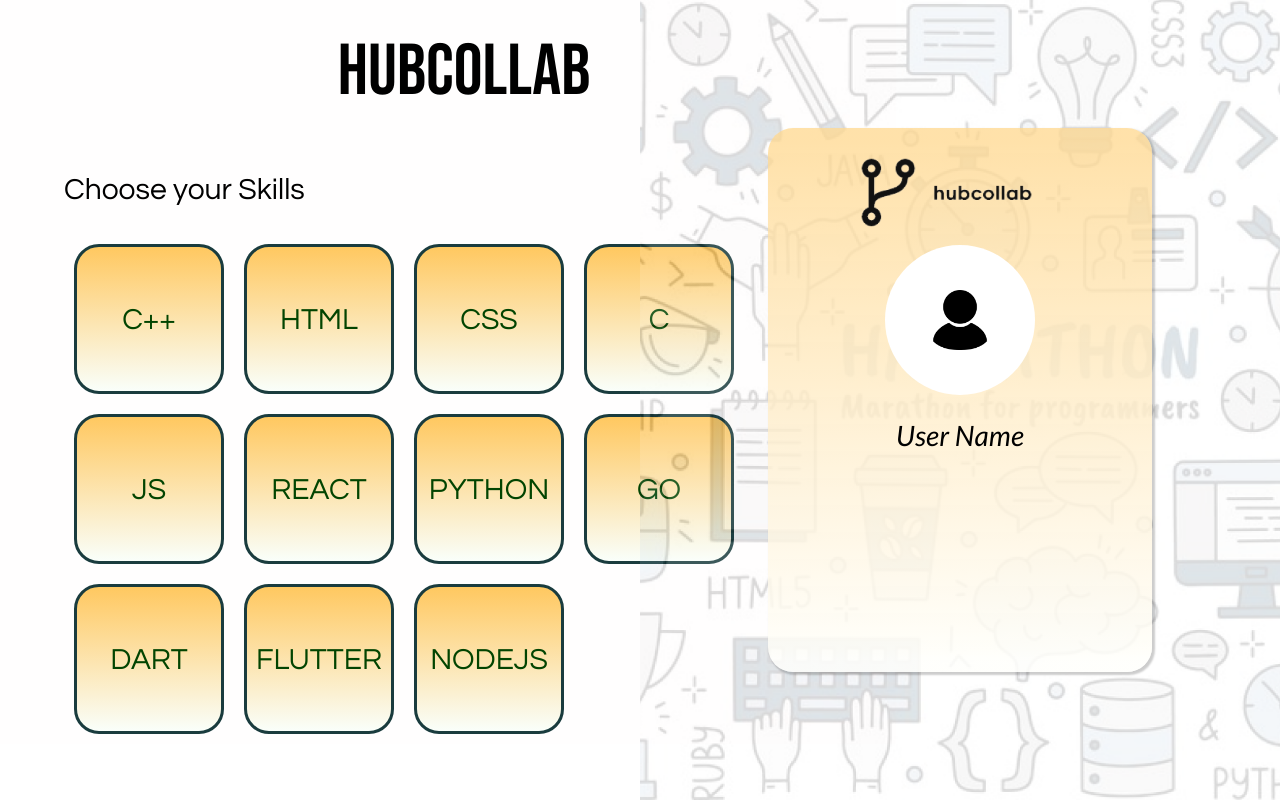
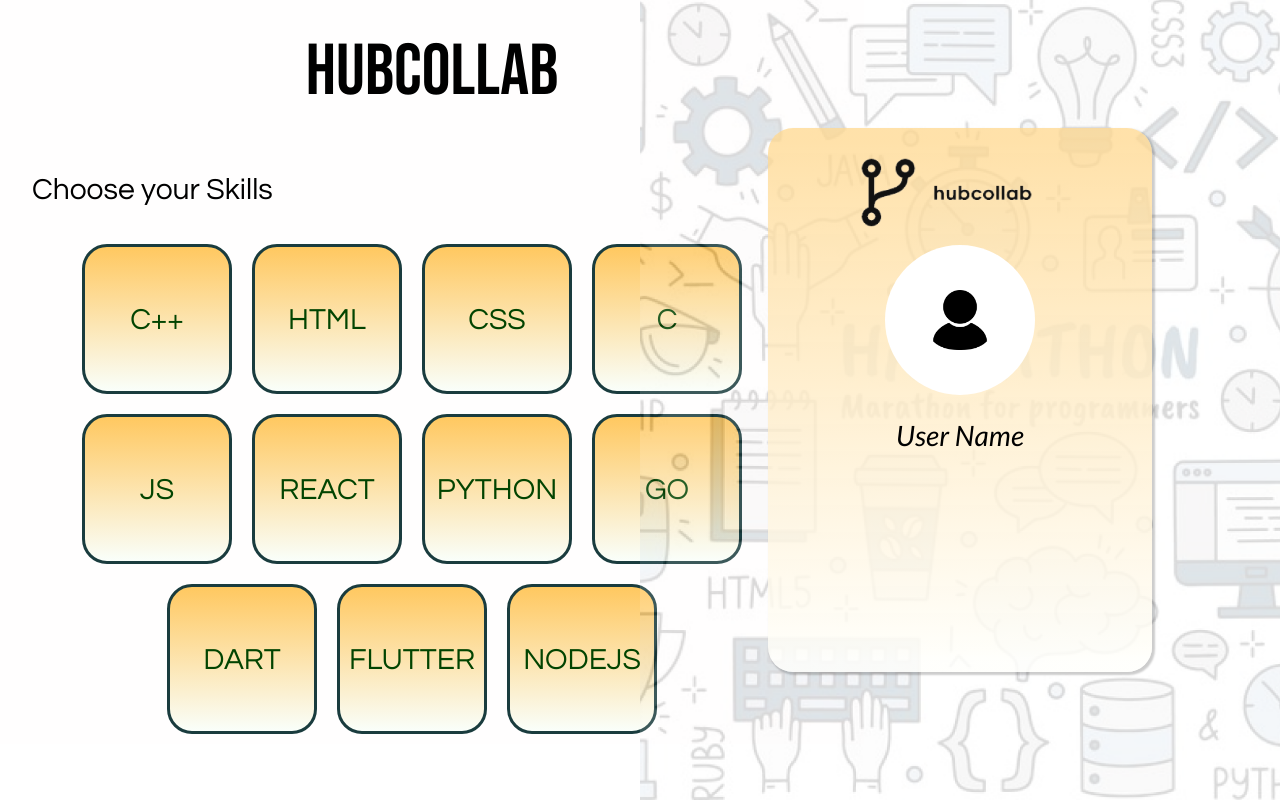
Before and after one commit to VanshKela/Hub-Collab, a React (Create React App) app in the folder hub-collab/: page /sign-up in a window 1280 px wide. Both pictures are taken after a click on the button "SIGN UP". Built offline with nearby package versions, Linux system fonts and the light colour scheme.

Commit message:
Skill Button css changed

```diff
--- a/hub-collab/src/Screens/signup.css
+++ b/hub-collab/src/Screens/signup.css
@@ -34,7 +34,7 @@
     display: flex;
     flex-direction: column;
     background: #fffefe;
-  padding-left: 10%;
+    padding-left: 5%;
     padding-right: 5%;
     height: 100%;
 }
@@ -105,11 +105,7 @@ p {
     margin: 10px 10px;
     width: 150px;
     height: 150px;
-  background: linear-gradient(
-    180deg,
-    #ffc860 0%,
-    rgba(248, 255, 249, 0.78) 100%
-  );
+    background: linear-gradient( 180deg, #ffc860 0%, rgba(248, 255, 249, 0.78) 100%);
     border: 3px solid #1a3c3e;
     box-sizing: border-box;
     border-radius: 25px;
@@ -126,3 +122,9 @@ p {
     position: relative;
     margin-right: 5%;
 }
+
+.skills-container {
+    display: flex;
+    flex-wrap: wrap;
+    justify-content: center;
+}
--- a/hub-collab/src/Screens/skill.js
+++ b/hub-collab/src/Screens/skill.js
@@ -6,7 +6,7 @@ function SkillForm({ onClick }) {
   return (
     <form className="form">
       <h2>Choose your Skills</h2>
-      <div>
+      <div className="skills-container">
         {
           skills.map((skill)=>{
             return <button type="button" value={skill} onClick={onClick} class="buttonSkill" >{skill}</button>
```
Lines whose indentation alone changed are shown as unchanged.
